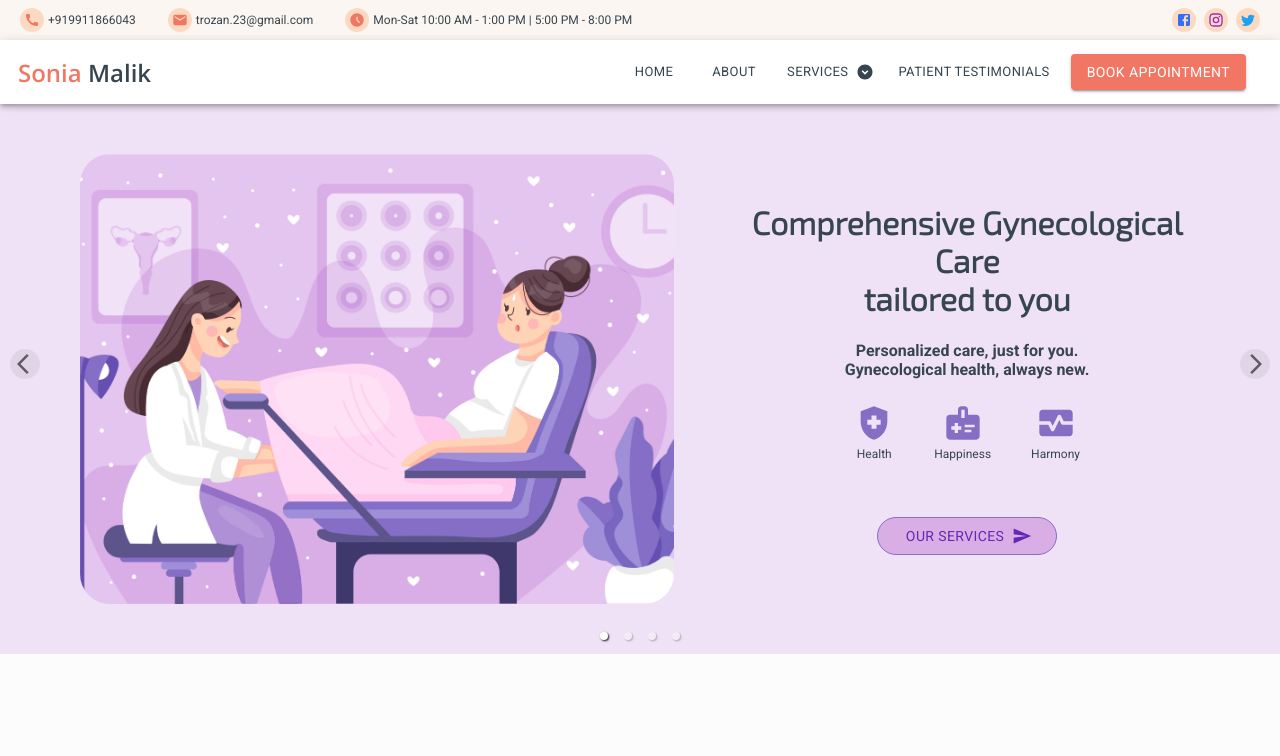
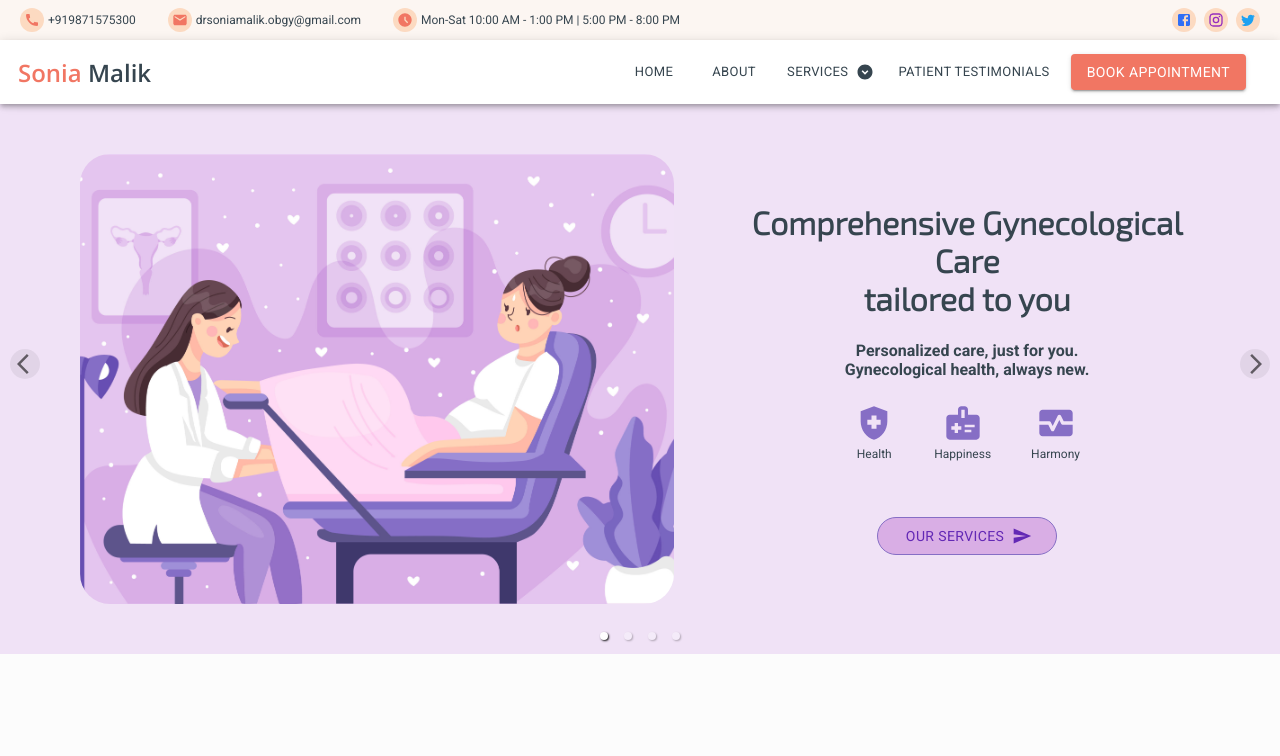
Before and after one commit to abhishekdhanerwal/swasthya-clinic, a Next.js app: page / in a window 1280 px wide. Shown: the top 756 px of the page. Built offline with nearby package versions, Linux system fonts and the light colour scheme; a web font is replaced by a local one.

Commit message:
contact details updated

```diff
--- a/src/constants/data.ts
+++ b/src/constants/data.ts
@@ -1,4 +1,4 @@
 export const DATA = {
-    number: "+919911866043",
-    email: "trozan.23@gmail.com"
+    number: "+919871575300",
+    email: "drsoniamalik.obgy@gmail.com"
 }
```
